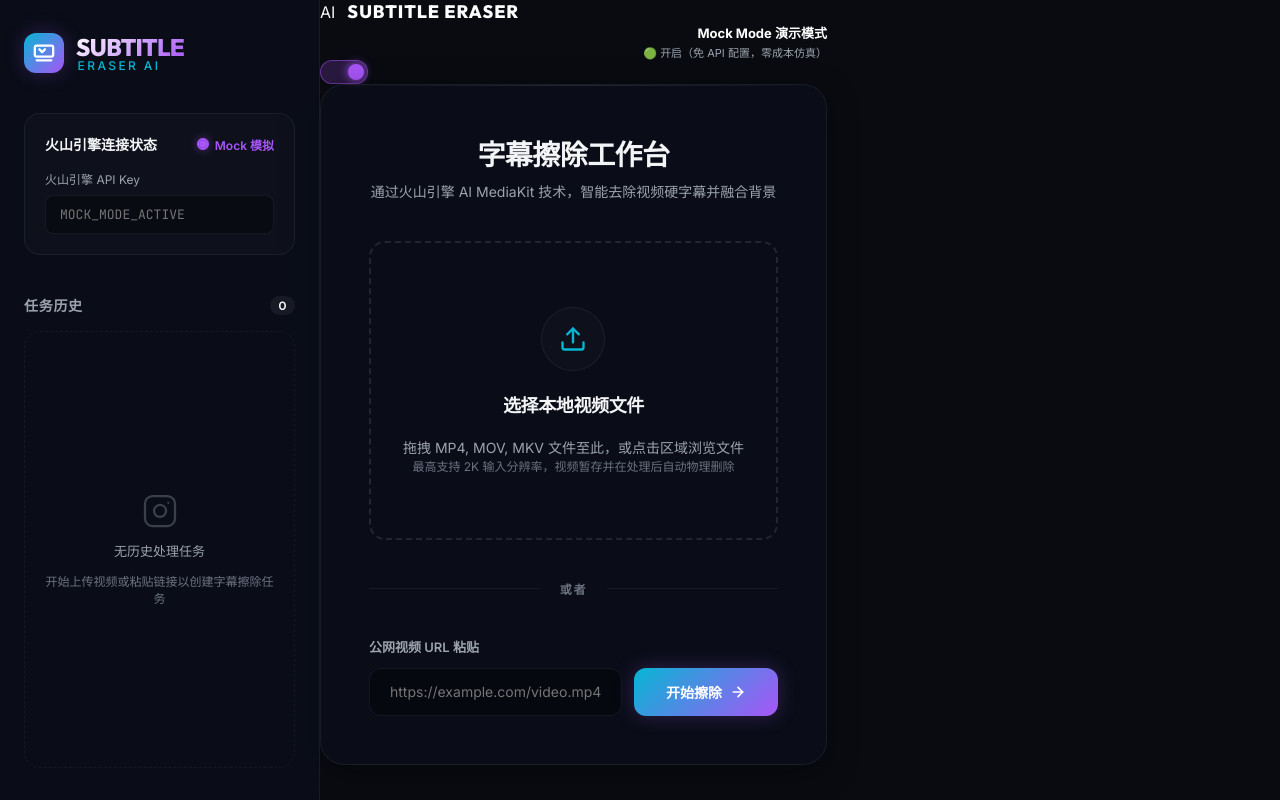
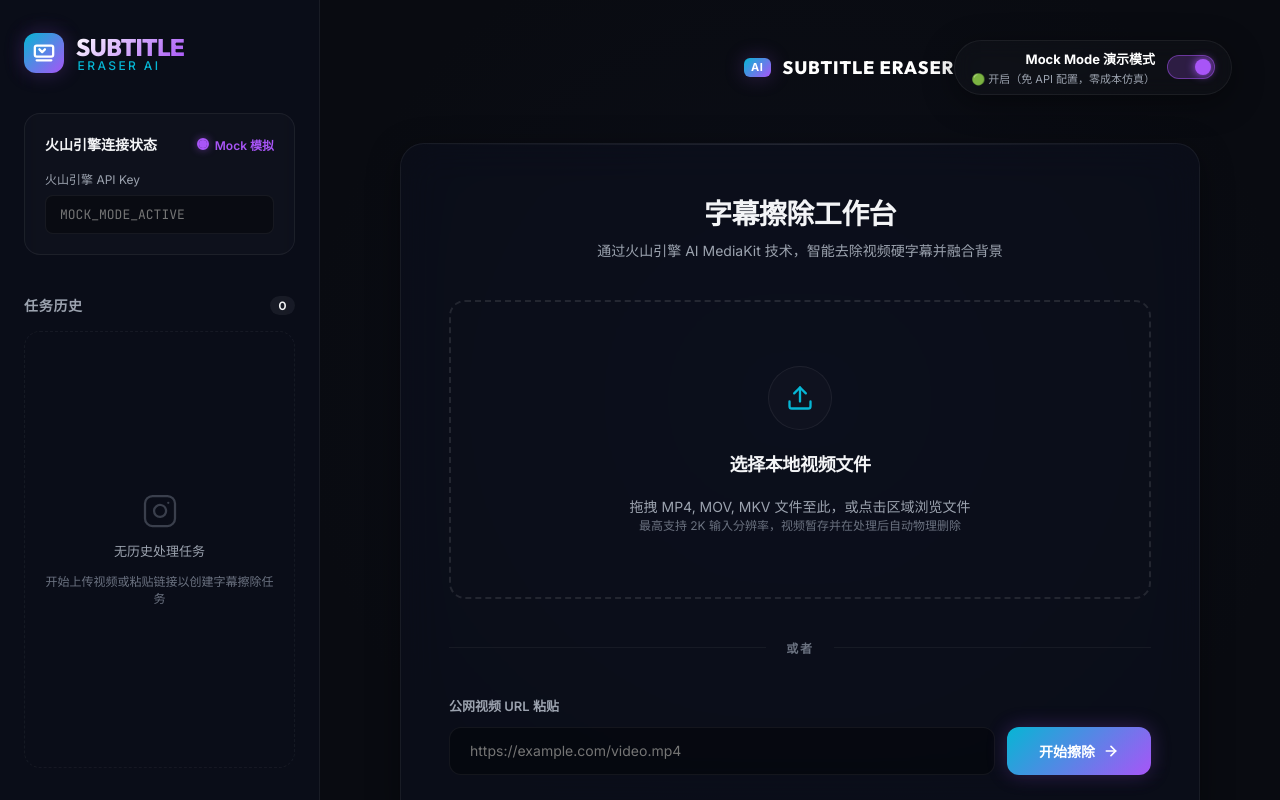
Before and after one commit to guochaopeng110-maker/EraseVideoSubtitle, a Next.js app: page / in a window 1280 px wide. Built offline with nearby package versions, Linux system fonts and the light colour scheme.

Commit message:
fix: 修复主工作台 CSS 类名不匹配导致的排版错乱问题

```diff
--- a/src/app/components/MainDashboard/MainDashboard.module.css
+++ b/src/app/components/MainDashboard/MainDashboard.module.css
@@ -576,3 +576,14 @@
   text-align: center;
   background: rgba(255, 255, 255, 0.01);
 }
+
+.logoBadge {
+  background: var(--gradient-neon);
+  font-size: 0.6875rem;
+  font-weight: 800;
+  padding: 0.15rem 0.45rem;
+  border-radius: 6px;
+  color: #ffffff;
+  box-shadow: var(--shadow-glow);
+  letter-spacing: 0.05em;
+}
--- a/src/app/components/MainDashboard/MainDashboard.tsx
+++ b/src/app/components/MainDashboard/MainDashboard.tsx
@@ -193,9 +193,9 @@ export default function MainDashboard({
   const isCompleted = taskStatus === 'completed' || (mockMode && simulatedStepIndex === 4);
 
   return (
-    <main className={styles.dashboardContainer}>
+    <main className={styles.dashboard}>
       {/* Top Navigation / Mode Control Bar */}
-      <div className={styles.topControlBar}>
+      <div className={styles.topBar}>
         <div style={{ display: 'flex', alignItems: 'center', gap: '0.75rem' }}>
           <span className={styles.logoBadge}>AI</span>
           <h1 style={{ fontSize: '1.125rem', fontWeight: 800, color: '#ffffff', letterSpacing: '0.05em' }}>
@@ -204,7 +204,7 @@ export default function MainDashboard({
         </div>
 
         {/* Global Mock Mode Toggle Switch */}
-        <div className={styles.toggleWrapper}>
+        <div className={styles.modeToggleContainer}>
           <div style={{ display: 'flex', flexDirection: 'column', alignItems: 'flex-end' }}>
             <span style={{ fontSize: '0.8125rem', fontWeight: 700, color: '#ffffff' }}>Mock Mode 演示模式</span>
             <span style={{ fontSize: '0.6875rem', color: 'var(--text-secondary)', marginTop: '0.1rem' }}>
```
